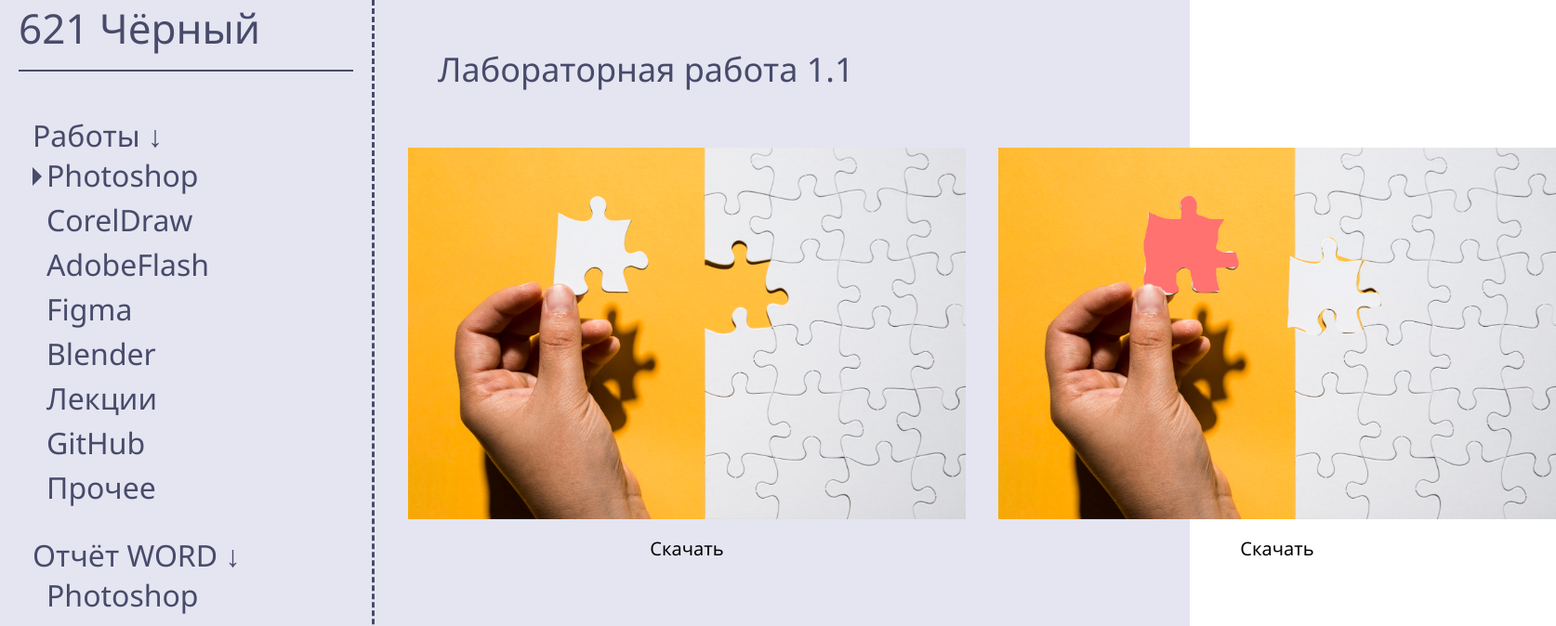
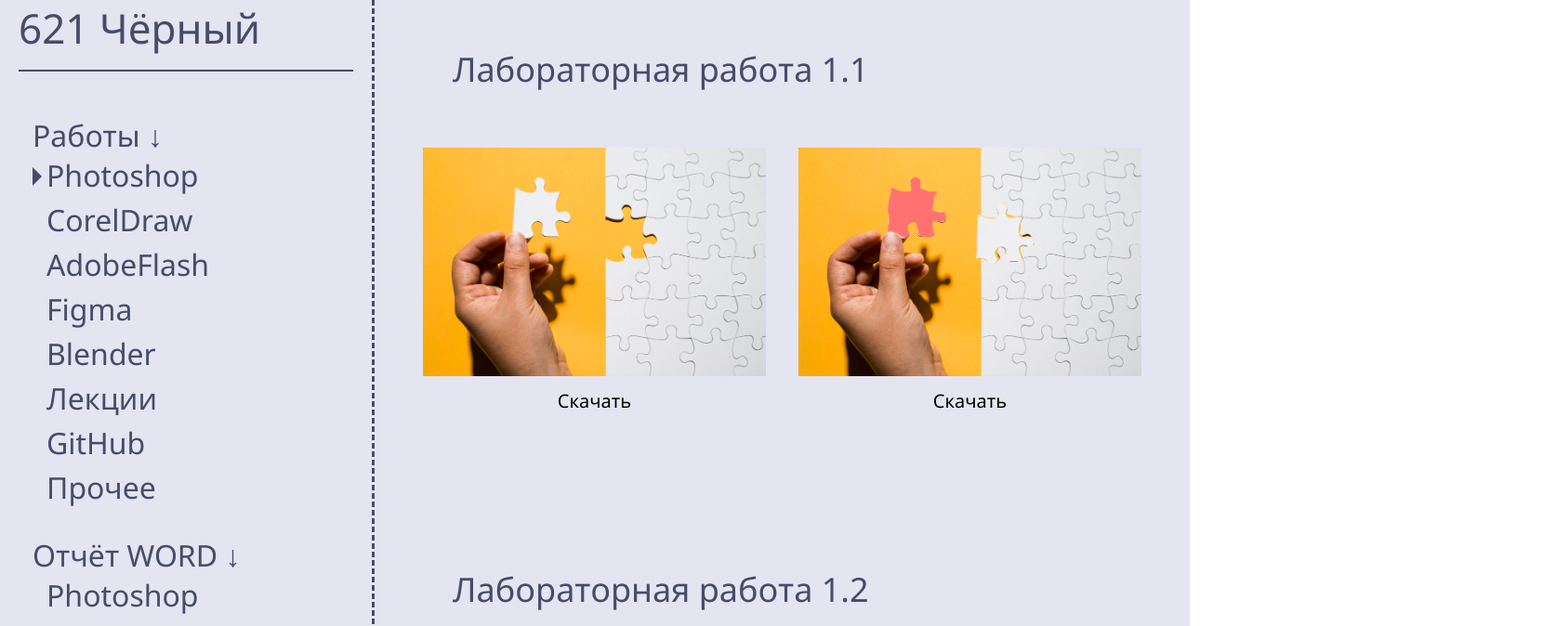
Before and after one commit to thisStorageIsMine/HomeworkGallery, a plain HTML site: page index.html in a window 1280 px wide. Both pictures are taken after a click on the element "Photoshop". Shown: the top 674 px of the page at 93% size, 1674 px wide, since content can reach past the window. Drawn offline with Linux system fonts and the light colour scheme.

Commit message:
fix img size

```diff
--- a/css/main.css
+++ b/css/main.css
@@ -67,10 +67,11 @@ legend {
 .laboratory__img {
     max-width: 600px;
     max-height: 600px;
-    /* position: relative; */
 }
 
 .fix-size {
+    display: block;
+    width: 100%;
     max-width: 600px;
     max-height: 600px;
 }
```
